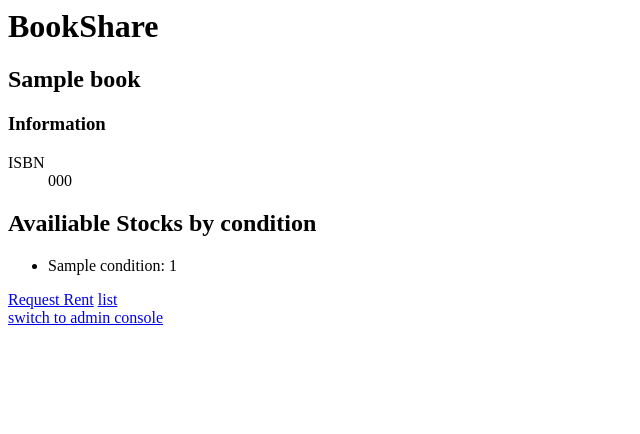
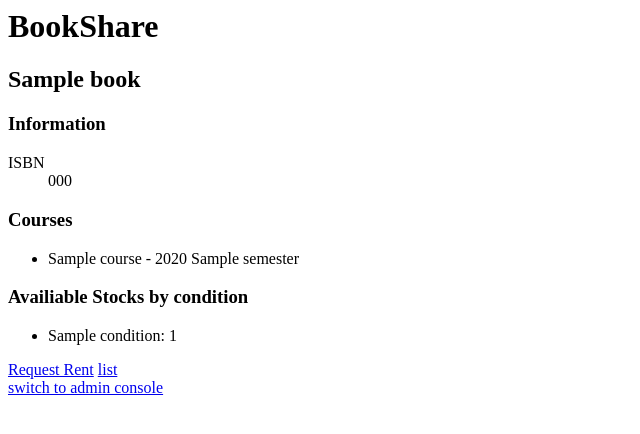
Before and after one commit to SungjinYoo/BookShare, a Django app: template bookshare/templates/book.html in a window 1280 px wide. Shown: the top 434 px of the page, without its empty margins (0-640 px from the left). Run offline with Django 3.2, Linux system fonts and the light colour scheme; the template is opened without the code that fills it: most values are stand-ins (such as "Sample title", 1, 10 or a date in 2020).

Commit message:
add course detail

```diff
--- a/bookshare/apps/core/views.py
+++ b/bookshare/apps/core/views.py
@@ -50,4 +50,4 @@ def process_rent_request(request):
 
 def console_index(request):
     if request.method == "GET":
-        return render(request, "admin/index.html")
+        return render(request, "console/index.html")
--- a/bookshare/templates/book.html
+++ b/bookshare/templates/book.html
@@ -7,7 +7,18 @@
     <dt>ISBN</dt><dd>{{ book.isbn }}</dd>
 </dl>
 
-<h2>Availiable Stocks by condition</h2>
+<h3>Courses</h3>
+{% if book.courses.all %}
+<ul>
+    {% for course in book.courses.all %}
+    <li>{{ course.title }} - {{ course.year }} {{ course.semester }}</li>
+    {% endfor %}
+</ul>
+{% else %}
+<p>no course</p>
+{% endif %}
+
+<h3>Availiable Stocks by condition</h3>
 
 {% if book.group_stock_by_condition %}
 <ul>
```
Also changed, not shown: bookshare/templates/console/base.html (renamed from bookshare/templates/admin/base.html), bookshare/templates/console/index.html (renamed from bookshare/templates/admin/index.html).
